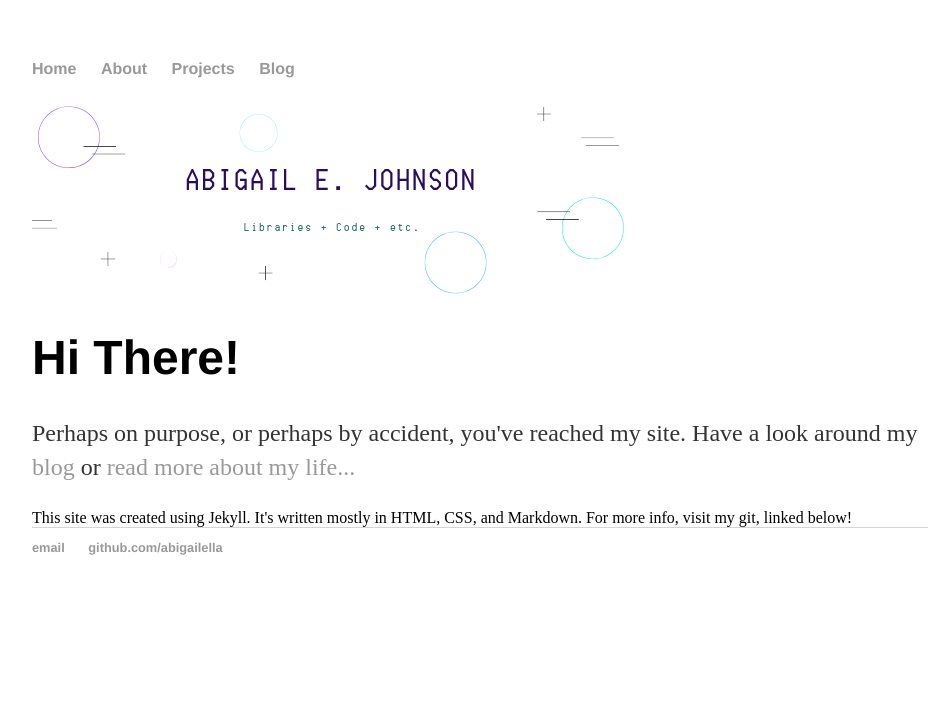
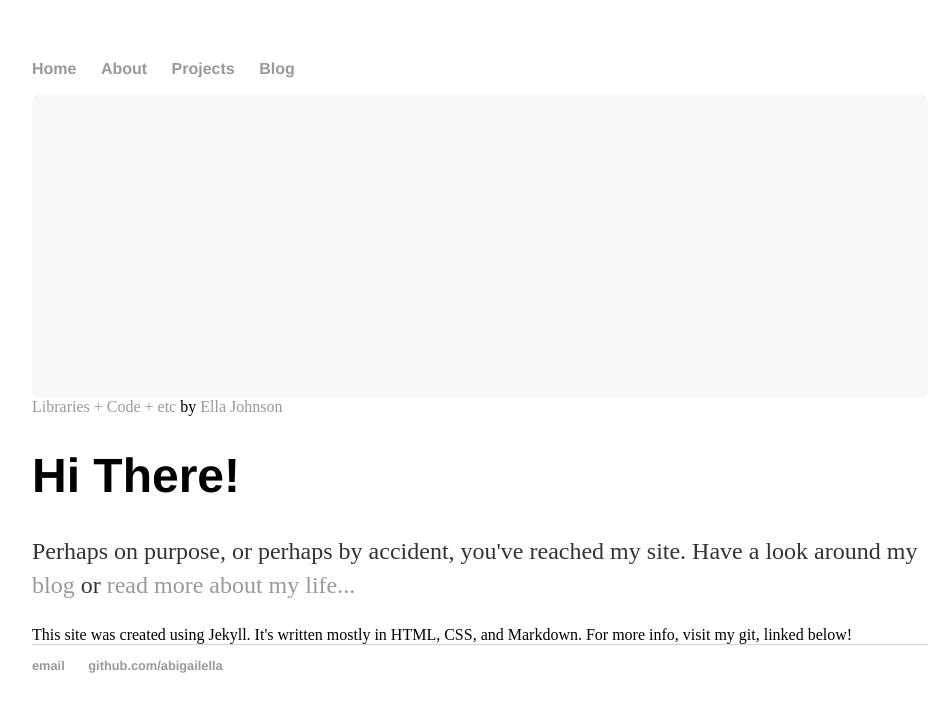
Before and after one commit to abigailella/abigailella.github.io, a Jekyll site: the page built from index.html, in a window 1280 px wide. Shown: the top 712 px of the page, without its empty margins (160-1107 px from the left). Built offline with Jekyll 4.4.1, drawn with Linux system fonts in a browser that asks for light colours; a script that is not in the unit is left out.

Commit message:
Update index.html

```diff
--- a/index.html
+++ b/index.html
@@ -4,7 +4,8 @@ title: Abigail E. Johnson
 ---
 
 <header>
-   <a href="/index.html"><img src="Libraries + Code + etc.png" alt="logo" /></a>
+   <div class="canva-embed" data-design-id="DADWgvaUriY" data-height-ratio="0.3333" style="padding:33.3333% 5px 5px 5px;background:rgba(0,0,0,0.03);border-radius:8px;"></div><script async src="https:&#x2F;&#x2F;sdk.canva.com&#x2F;v1&#x2F;embed.js"></script><a href="https:&#x2F;&#x2F;www.canva.com&#x2F;design&#x2F;DADWgvaUriY&#x2F;view?utm_content=DADWgvaUriY&amp;utm_campaign=designshare&amp;utm_medium=embeds&amp;utm_source=link" target="_blank" rel="noopener">Libraries + Code + etc</a> by <a href="https:&#x2F;&#x2F;www.canva.com&#x2F;abigail.johnson.e?utm_campaign=designshare&amp;utm_medium=embeds&amp;utm_source=link"
+   target="_blank" rel="noopener">Ella Johnson </a>
 </header>
 
 <div class="blurb">
```
